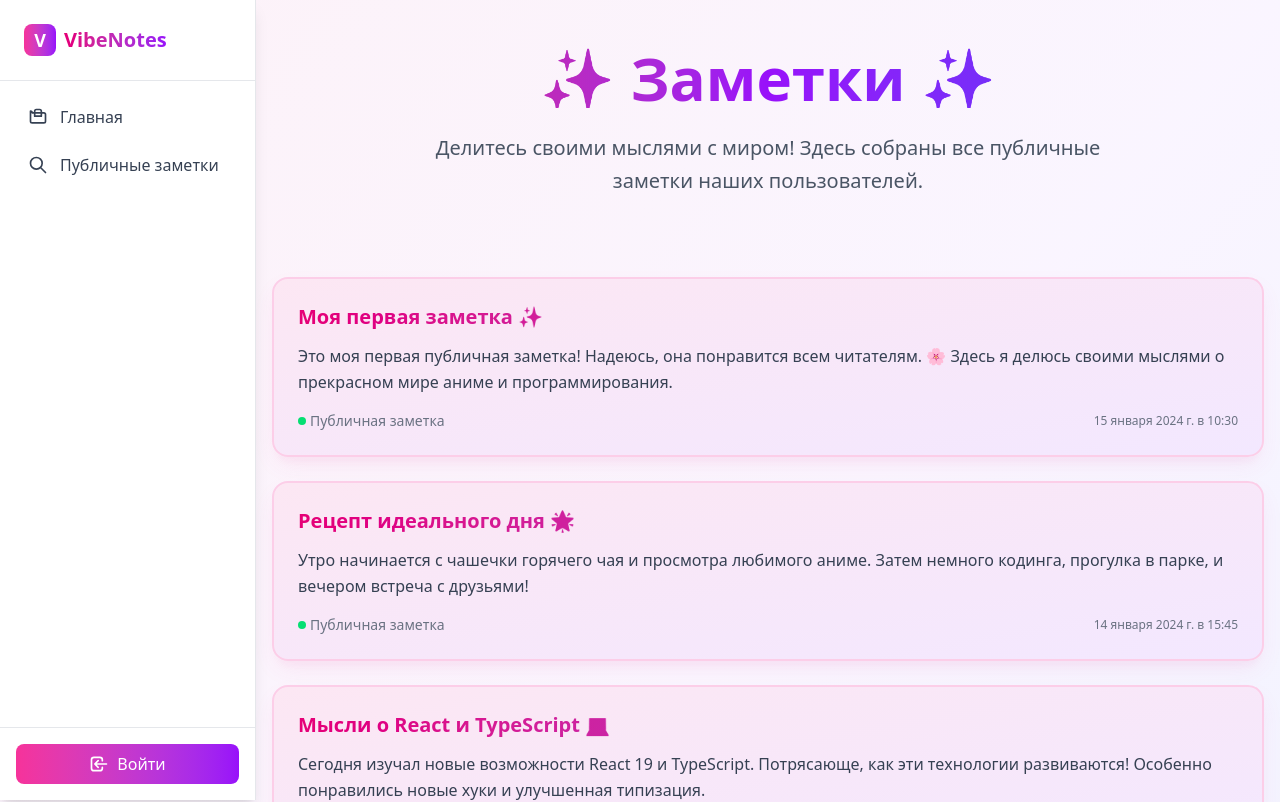
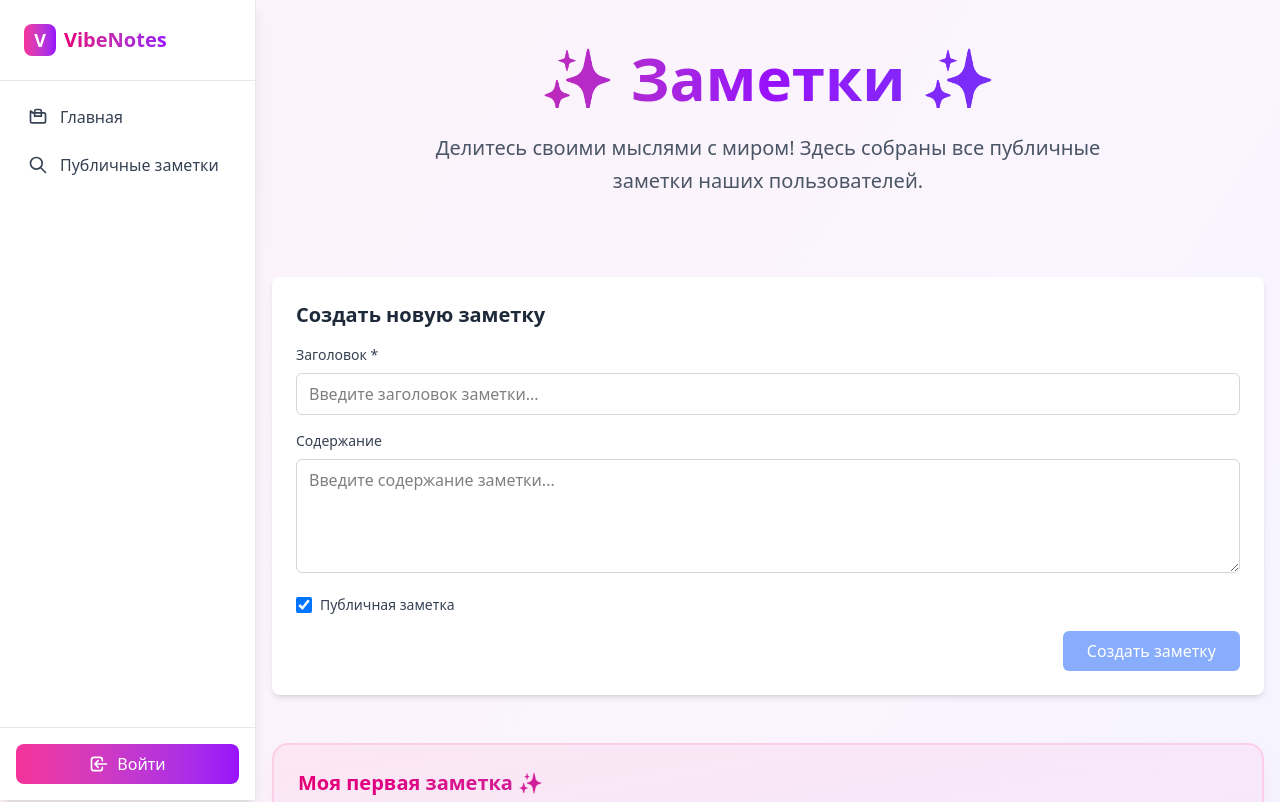
Before and after one commit to senior-sigan/notevibe, a React (Vite) app in the folder app/: page / in a window 1280 px wide. Shown: the top 802 px of the page. Built offline with nearby package versions, Linux system fonts and the light colour scheme; no server answers.

Commit message:
create note form

```diff
--- /dev/null
+++ b/app/src/components/CreateNoteForm.tsx
@@ -0,0 +1,113 @@
+import { useState } from 'react';
+import { useMutation, useQueryClient } from '@tanstack/react-query';
+import { notesApi } from '../api/notes';
+
+export const CreateNoteForm: React.FC = () => {
+  const [title, setTitle] = useState('');
+  const [content, setContent] = useState('');
+  const [isPublic, setIsPublic] = useState(true);
+  const [isSubmitting, setIsSubmitting] = useState(false);
+
+  const queryClient = useQueryClient();
+
+  const createNoteMutation = useMutation({
+    mutationFn: notesApi.createNote,
+    onSuccess: () => {
+      // Очищаем форму
+      setTitle('');
+      setContent('');
+      setIsPublic(true);
+      // Обновляем кеш заметок
+      queryClient.invalidateQueries({ queryKey: ['public-notes'] });
+      queryClient.invalidateQueries({ queryKey: ['my-notes'] });
+    },
+    onError: (error) => {
+      console.error('Ошибка создания заметки:', error);
+      alert('Не удалось создать заметку. Попробуйте еще раз.');
+    },
+  });
+
+  const handleSubmit = async (e: React.FormEvent) => {
+    e.preventDefault();
+
+    if (!title.trim()) {
+      alert('Пожалуйста, введите заголовок заметки');
+      return;
+    }
+
+    setIsSubmitting(true);
+
+    try {
+      await createNoteMutation.mutateAsync({
+        title: title.trim(),
+        content: content.trim() || undefined,
+        is_public: isPublic,
+      });
+    } finally {
+      setIsSubmitting(false);
+    }
+  };
+
+  return (
+    <div className="bg-white rounded-lg shadow-md p-6 mb-6">
+      <h2 className="text-xl font-semibold text-gray-800 mb-4">Создать новую заметку</h2>
+
+      <form onSubmit={handleSubmit} className="space-y-4">
+        <div>
+          <label htmlFor="title" className="block text-sm font-medium text-gray-700 mb-2">
+            Заголовок *
+          </label>
+          <input
+            type="text"
+            id="title"
+            value={title}
+            onChange={(e) => setTitle(e.target.value)}
+            placeholder="Введите заголовок заметки..."
+            className="w-full px-3 py-2 border border-gray-300 rounded-md focus:outline-none focus:ring-2 focus:ring-blue-500 focus:border-transparent"
+            required
+            disabled={isSubmitting}
+          />
+        </div>
+
+        <div>
+          <label htmlFor="content" className="block text-sm font-medium text-gray-700 mb-2">
+            Содержание
+          </label>
+          <textarea
+            id="content"
+            value={content}
+            onChange={(e) => setContent(e.target.value)}
+            placeholder="Введите содержание заметки..."
+            rows={4}
+            className="w-full px-3 py-2 border border-gray-300 rounded-md focus:outline-none focus:ring-2 focus:ring-blue-500 focus:border-transparent resize-vertical"
+            disabled={isSubmitting}
+          />
+        </div>
+
+        <div className="flex items-center">
+          <input
+            type="checkbox"
+            id="isPublic"
+            checked={isPublic}
+            onChange={(e) => setIsPublic(e.target.checked)}
+            className="h-4 w-4 text-blue-600 focus:ring-blue-500 border-gray-300 rounded"
+            disabled={isSubmitting}
+          />
+          <label htmlFor="isPublic" className="ml-2 block text-sm text-gray-700">
+            Публичная заметка
+          </label>
+        </div>
+
+        <div className="flex justify-end">
+          <button
+            type="submit"
+            disabled={isSubmitting || !title.trim()}
+            className="px-6 py-2 bg-blue-600 text-white rounded-md hover:bg-blue-700 focus:outline-none focus:ring-2 focus:ring-blue-500 focus:ring-offset-2 disabled:opacity-50 disabled:cursor-not-allowed transition-colors"
+          >
+            {isSubmitting ? 'Создаем...' : 'Создать заметку'}
+          </button>
+        </div>
+      </form>
+    </div>
+  );
+};
--- a/app/src/components/NotesList.tsx
+++ b/app/src/components/NotesList.tsx
@@ -1,6 +1,7 @@
 import { useQuery } from '@tanstack/react-query';
 import { notesApi } from '../api/notes';
 import { NoteCard } from './NoteCard';
+import { CreateNoteForm } from './CreateNoteForm';
 
 export const NotesList: React.FC = () => {
   const { data, isLoading, error } = useQuery({
@@ -35,8 +36,13 @@ export const NotesList: React.FC = () => {
     );
   }
 
-  if (!data?.notes || data.notes.length === 0) {
+  const notes = data?.notes || [];
+
   return (
+    <div className="flex flex-col gap-6">
+      <CreateNoteForm />
+
+      {notes.length === 0 ? (
         <div className="flex items-center justify-center min-h-64">
           <div className="text-center">
             <div className="w-16 h-16 mx-auto mb-4 bg-gray-100 rounded-full flex items-center justify-center">
@@ -46,14 +52,11 @@ export const NotesList: React.FC = () => {
             <p className="text-gray-600">Будьте первым, кто поделится своими мыслями!</p>
           </div>
         </div>
-    );
-  }
-
-  return (
-    <div className="flex flex-col gap-6">
-      {data.notes.map((note) => (
+      ) : (
+        notes.map((note) => (
           <NoteCard key={note.id} note={note} />
-      ))}
+        ))
+      )}
     </div>
   );
 };
```
Also changed, not shown: 1 other file (tests, documents, lock files or other folders). Lines whose indentation alone changed are shown as unchanged.
